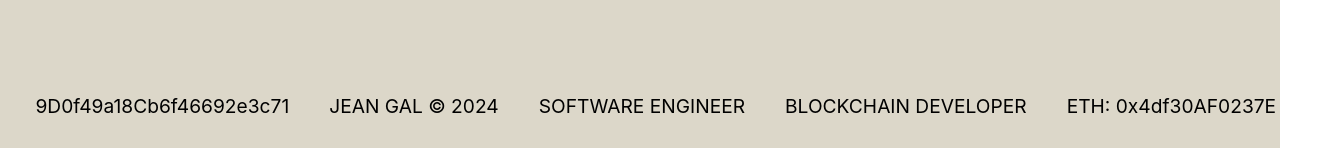
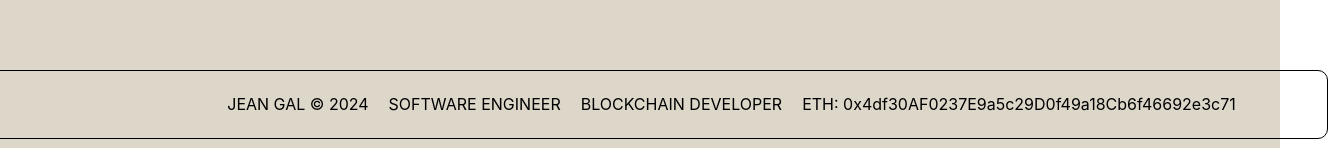
Before and after one commit to Mariussgal/marius_portfolio_website, a Next.js app: page / in a window 1280 px wide. Shown: the part 649-797 px from the top of the page, 1328 px wide, since content can reach past the window. Built offline with nearby package versions, Linux system fonts and the light colour scheme.

Commit message:
- revisited the bottom marquee with eth address without useMediaQuery

```diff
--- a/pages/index.tsx
+++ b/pages/index.tsx
@@ -1,7 +1,7 @@
 import type { NextPage } from 'next';
 import Marquee from "react-fast-marquee";
 import { useState } from 'react';
-import { Box, Flex, Image, Text, Tooltip, useMediaQuery } from '@chakra-ui/react';
+import { Box, Flex, Image, Text, Tooltip } from '@chakra-ui/react';
 
 const Home: NextPage = () => {
 
@@ -14,7 +14,6 @@ const Home: NextPage = () => {
   };
 
   const address = '0x4df30AF0237E9a5c29D0f49a18Cb6f46692e3c71';
-  const [isLargerThan900] = useMediaQuery("(max-width: 900px)");
 
   return (
     <Flex flexDirection="column" height="90vh" width="100%" color="black">
@@ -36,20 +35,20 @@ const Home: NextPage = () => {
           <p>Working as a freelancer, get in touch with me to collaborate!</p>
         </Flex>
       </Flex>
-      <Box position="absolute" bottom="20px" display="flex" justifyContent="center" width="100%" backgroundColor="transparent">
-        <Box display="flex" flexDirection="row" alignItems="center" width={isLargerThan900 ? "95%" : "97%"} height="auto" backgroundColor="transparent" border="var(--border-size-std) solid var(--primary)" borderRadius="10px">
+      <Box display="flex" justifyContent="center" height="10%" width="100%" mb="1%" backgroundColor="transparent">
+        <Box display="flex" flexDirection="row" alignItems="center" height="auto" backgroundColor="transparent" border="1px solid black" boxSizing="border-box" borderRadius="10px">
           <Marquee direction="right" speed={50} gradient={false} pauseOnHover={true}>
-            <Text fontSize={isLargerThan900 ? "1em" : "1.2em"} margin="10px 20px" color="var(--primary)" transition="all .15s linear" _hover={{ color: "var(--accent)" }}>
+            <Text m="10px auto" mr={5} transition="all .15s linear" >
               JEAN GAL &copy; {new Date().getFullYear()}
             </Text>
-            <Text fontSize={isLargerThan900 ? "1em" : "1.2em"} margin="10px 20px" color="var(--primary)" transition="all .15s linear" _hover={{ color: "var(--accent)" }}>
+            <Text m="10px auto" mr={5} transition="all .15s linear" >
               SOFTWARE ENGINEER
             </Text>
-            <Text fontSize={isLargerThan900 ? "1em" : "1.2em"} margin="10px 20px" color="var(--primary)" transition="all .15s linear" _hover={{ color: "var(--accent)" }}>
+            <Text m="10px auto" mr={5} transition="all .15s linear">
               BLOCKCHAIN DEVELOPER
             </Text>
-            <Tooltip label="Address copied" m={0} isOpen={isOpen} >
-              <Text fontSize={isLargerThan900 ? "1em" : "1.2em"} margin="10px 20px" color="var(--primary)" transition="all .15s linear" _hover={{ color: "var(--accent)" }} onClick={handleClick}>
+            <Tooltip label="Address copied" isOpen={isOpen} >
+              <Text m="10px auto" transition="all .15s linear" onClick={handleClick}>
                 {"ETH: " + address}
               </Text>
             </Tooltip>
```
